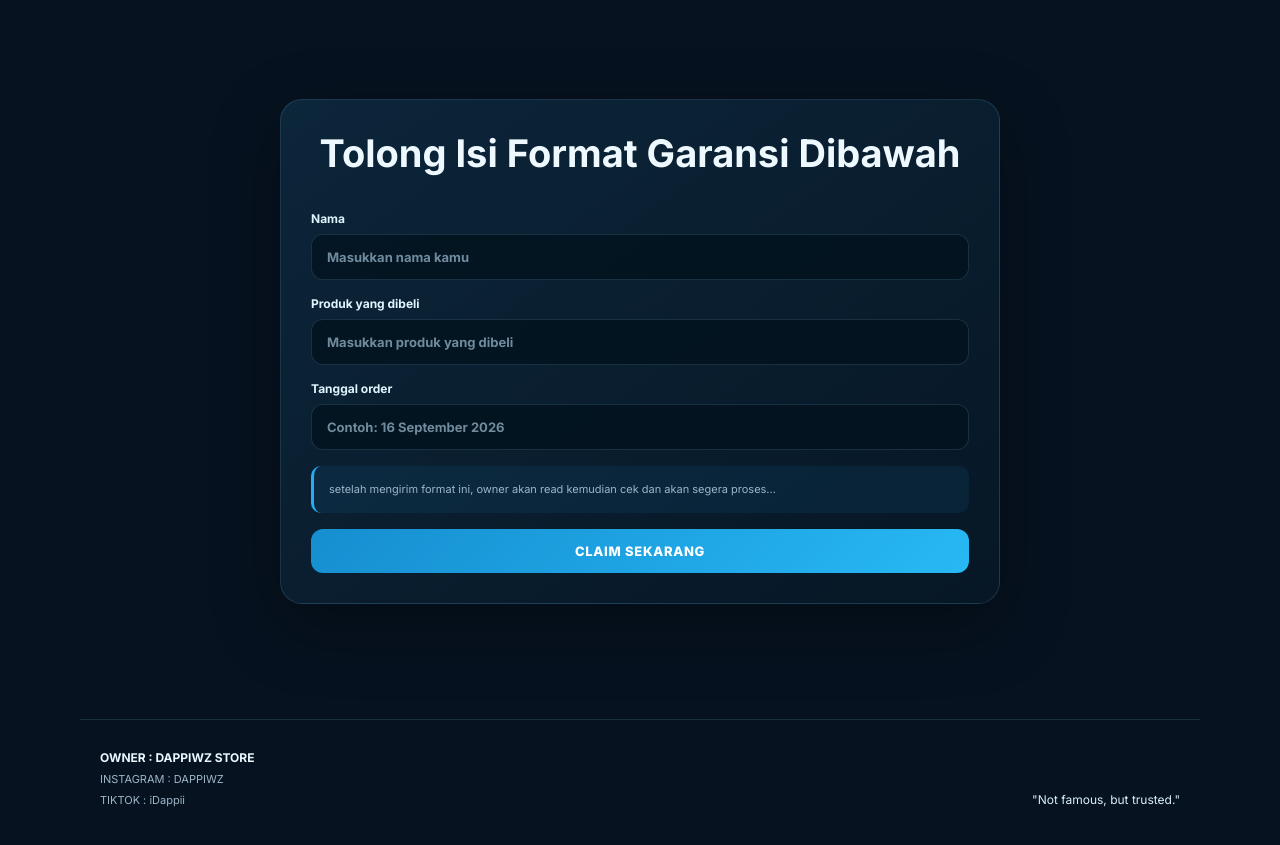
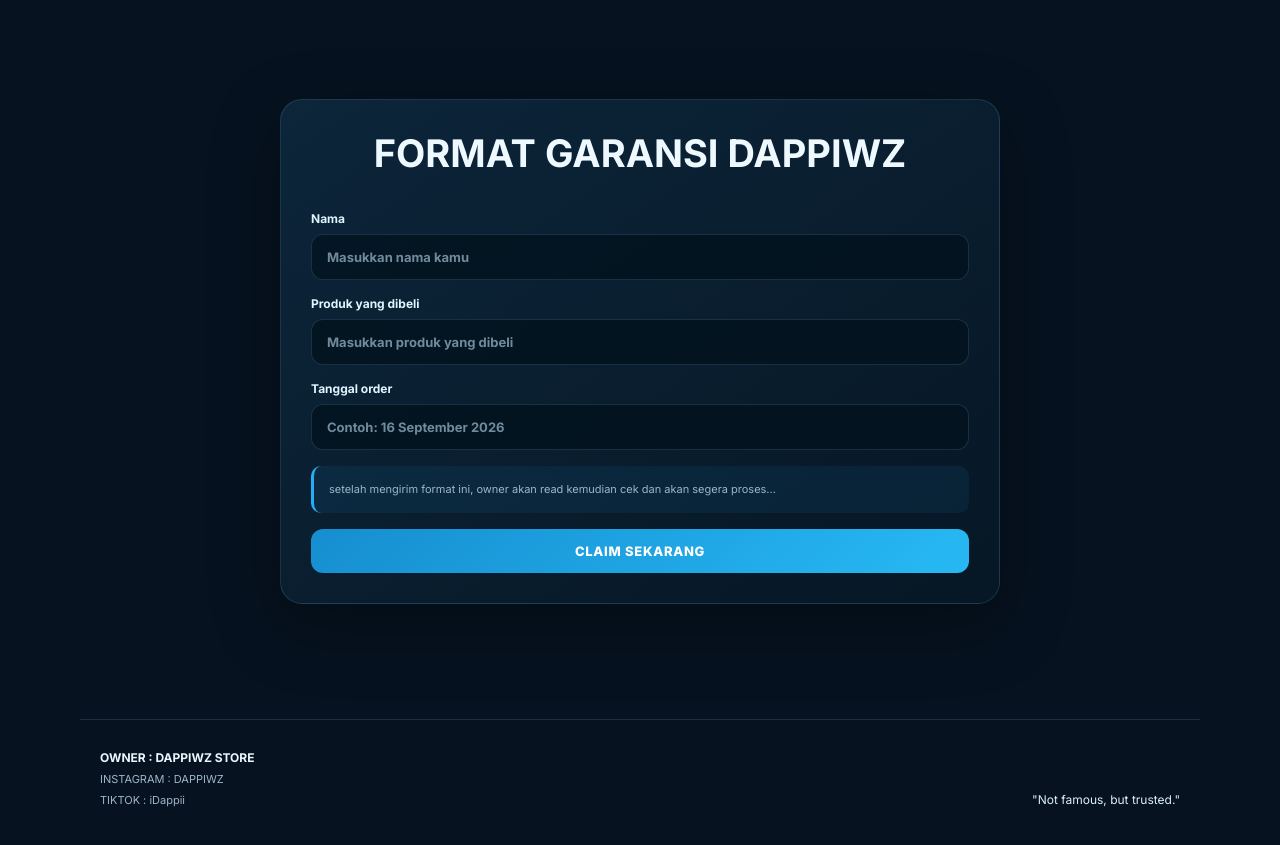
Before and after one commit to dhikzty-notdev/website, a plain HTML site: page index.html in a window 1280 px wide. Shown: the part 2020-2865 px from the top of the page. Drawn offline with Linux system fonts and the light colour scheme.

Commit message:
Update index.html

```diff
--- a/index.html
+++ b/index.html
@@ -121,7 +121,7 @@
     <section class="section claim-section" id="claim-garansi">
       <div class="claim-box">
         <div class="section-heading">
-          <h2>Tolong Isi Format Garansi Dibawah</h2>
+          <h2>FORMAT GARANSI DAPPIWZ</h2>
         </div>
         <form id="claimForm" class="claim-form">
           <label>Nama<input type="text" id="claimName" placeholder="Masukkan nama kamu" autocomplete="name" required></label>
```
